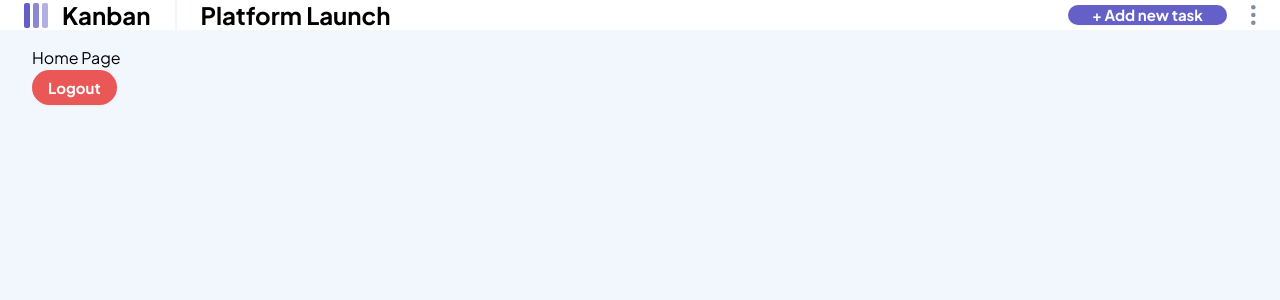
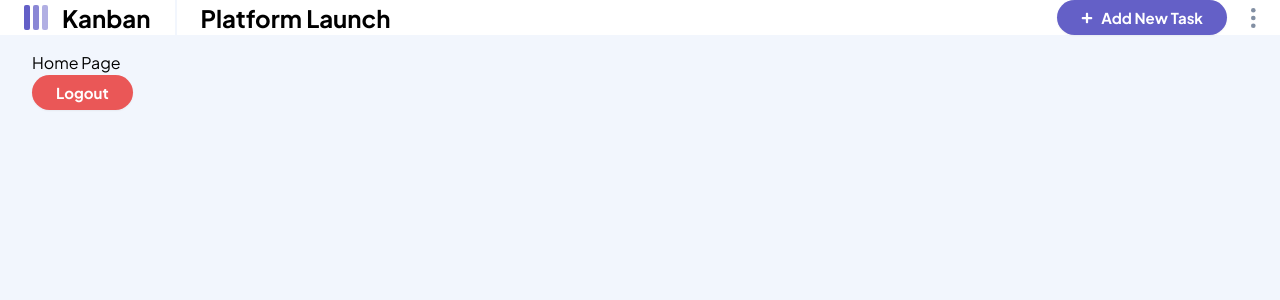
Before and after one commit to jownsu/task-management, a Next.js app: page / in a window 1280 px wide. Shown: the top 300 px of the page. Built offline with nearby package versions, Linux system fonts and the light colour scheme.

Commit message:
Navbar RWD

```diff
--- a/components/navbar.tsx
+++ b/components/navbar.tsx
@@ -1,22 +1,37 @@
 /* COMPONENTS */
 import KanbanIcon from "@/components/kanban-icon";
 import { Button } from "@/components/ui/button";
+import KanbanIconOnly from "@/public/icon-kanban.svg";
 
 /* ICONS */
 import Ellipsis from "@/public/icon-ellipsis.svg";
+import { FaChevronDown, FaPlus } from "react-icons/fa";
 
 const Navbar = () => {
 	return (
 		<nav className="flex bg-foreground h-[96] px-[24] justify-between">
-			<div className="flex gap-[24]">
-				<KanbanIcon />
-				<span className="w-[2] bg-background"></span>
+			<div className="gap-[24] hidden md:flex">
+				<div className="border-r-2 border-background pr-[24] flex">
+					<KanbanIcon />
+				</div>
 				<h1 className="self-center text-black text-xl">Platform Launch</h1>
 			</div>
 
-			<div className="self-center flex items-center gap-[24]">
-				<Button type="button" className="text-md" size="lg">
-					+ Add new task
+			<div className="flex items-center gap-[16] md:hidden">
+				<KanbanIconOnly />
+				<button type="button" className="flex items-center gap-[4]">
+					<h1 className="text-lg">Platform Launch</h1>
+					<FaChevronDown className="text-primary size-[12]" />
+				</button>
+			</div>
+
+			<div className="self-center flex items-center gap-[16] md:gap-[24]">
+				<Button
+					type="button"
+					className="text-md h-[32] w-[48] md:w-fit md:h-[48] md:!px-[24]"
+				>
+					<FaPlus className="size-[12]" />{" "}
+					<span className="hidden md:block">Add New Task</span>
 				</Button>
 				<button>
 					<Ellipsis />
--- a/components/ui/button.tsx
+++ b/components/ui/button.tsx
@@ -21,8 +21,9 @@ const buttonVariants = cva(
         link: "text-primary underline-offset-4 hover:underline",
       },
       size: {
-        default: "h-[40] px-4 py-2 has-[>svg]:px-3",
+        default: "h-[40] px-[24] py-2 has-[>svg]:px-3",
         lg: "h-[48] px-[24] has-[>svg]:px-4",
+        sm: "h-[32] px-[24] has-[>svg]:px-4",
         icon: "size-9",
       },
     },
```
